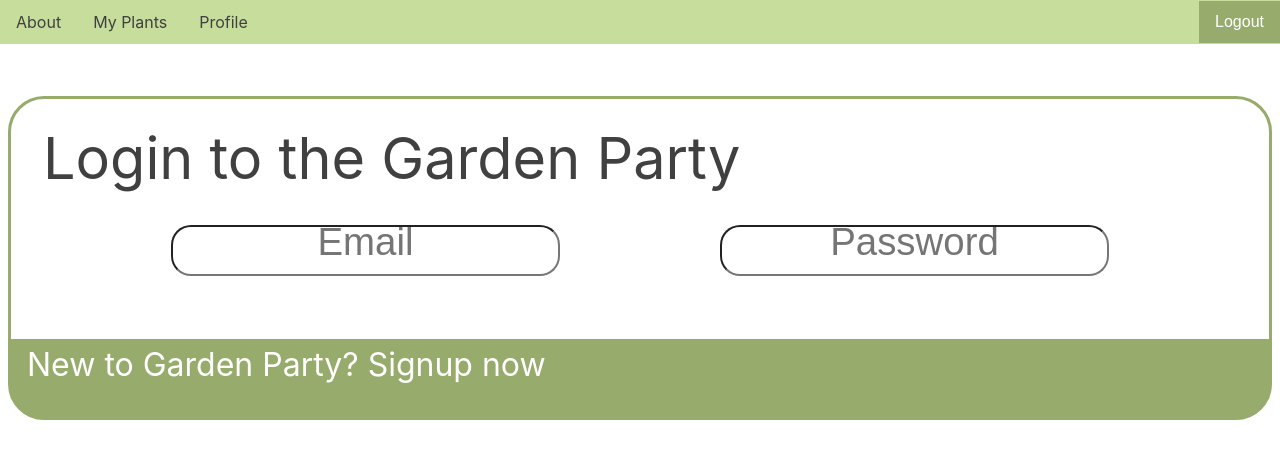
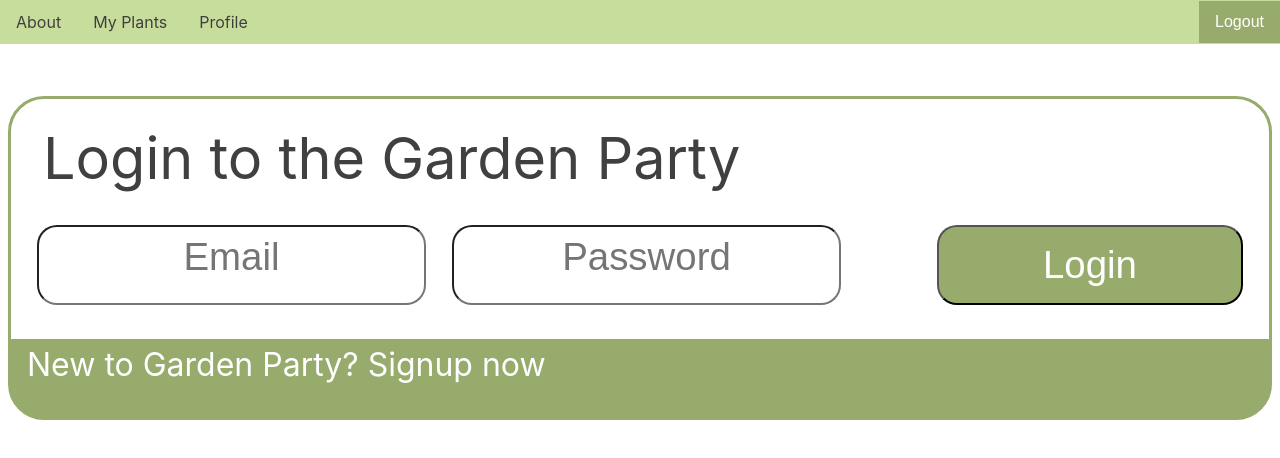
Before and after one commit to pirainogi/garden-pi-frontend, a React (Create React App) app: page /login in a window 1280 px wide. Shown: the top 458 px of the page. Built offline with nearby package versions, Linux system fonts and the light colour scheme; no server answers.

Commit message:
restored login btn

```diff
--- a/src/components/loginForm.js
+++ b/src/components/loginForm.js
@@ -36,7 +36,8 @@ class LoginForm extends Component {
           <form onSubmit={this.handleSubmit}>
               <div className='login-input'>
                 <input type="text" name="email"  placeholder='Email' onChange={this.handleChange} value={this.state.email}/>
-                <input type="password" name="password"  placeholder='Password' onChange={this.handleChange} value={this.state.password}/>
+                <input type="password" name="password"  placeholder='Password' onChange={this.handleChange} value={this.state.password}/><br></br>
+                <input type="submit" value="Login" className='login-submit'/>
               </div>
           </form>
         </div>
```
